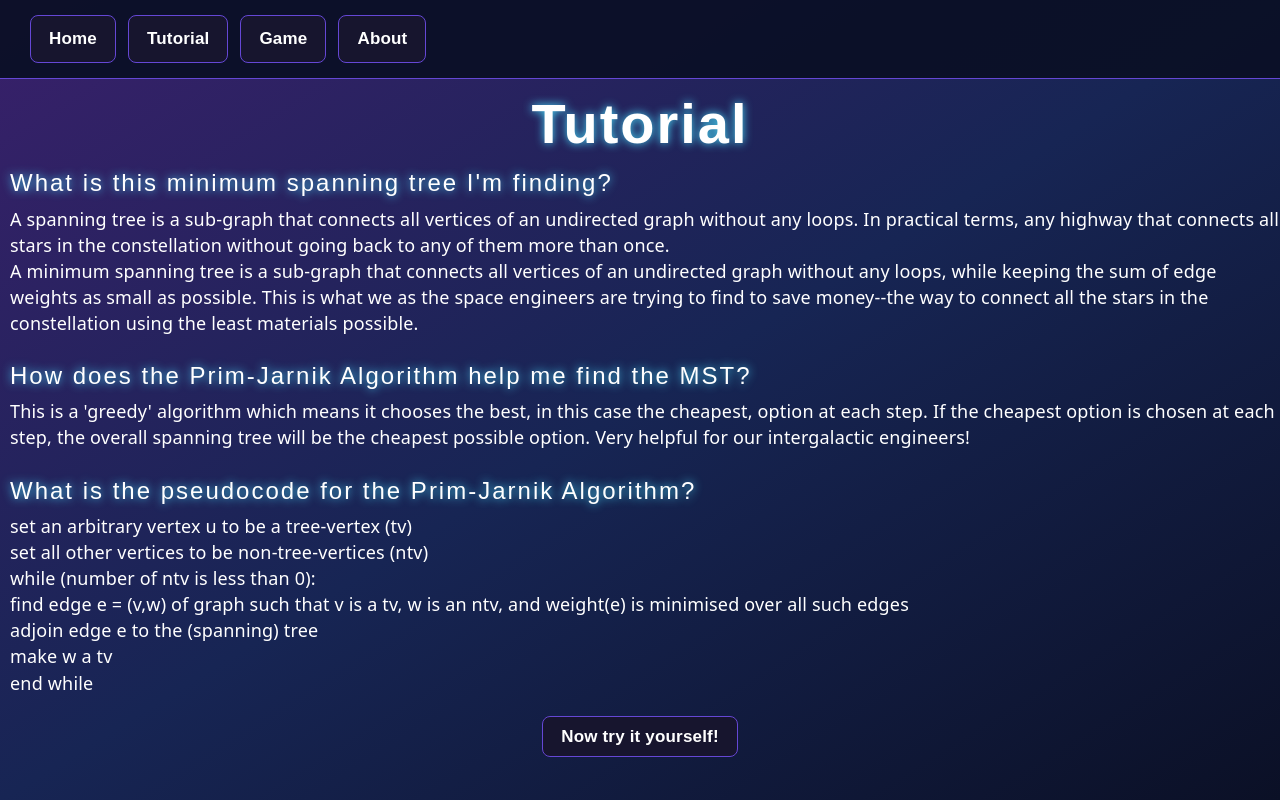
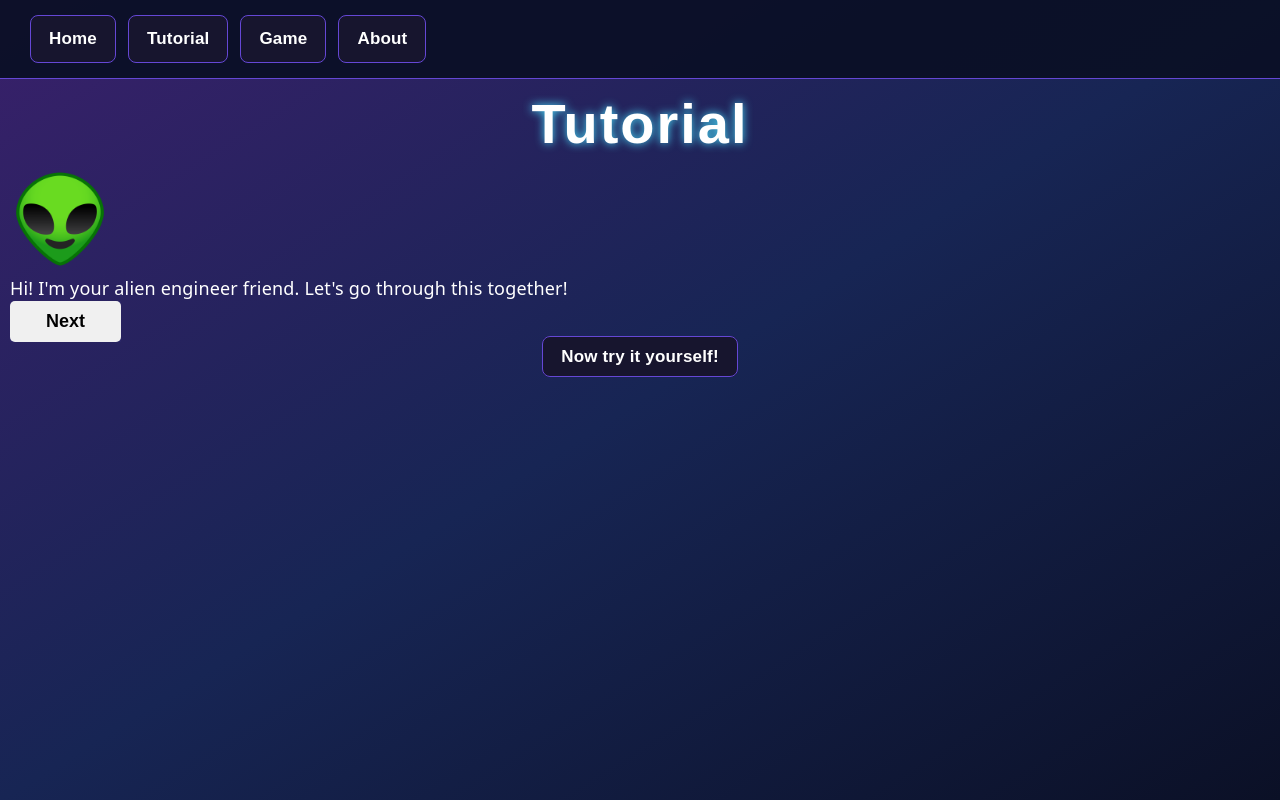
Before and after one commit to Eiznek-II/doyouhavetheguts2026, a React (Vite) app in the folder spanning-the-stars/: page /tutorial in a window 1280 px wide. Built offline with nearby package versions, Linux system fonts and the light colour scheme; grey boxes are pictures that could not be loaded.

Commit message:
talking alien functionality added

```diff
--- a/spanning-the-stars/src/assets/styles/tutorial.css
+++ b/spanning-the-stars/src/assets/styles/tutorial.css
@@ -31,3 +31,7 @@
     vertical-align: right;
     padding: 10%;
 }
+.character {
+    width: 100px;
+    vertical-align: right;
+}
--- /dev/null
+++ b/spanning-the-stars/src/components/dialogue.jsx
@@ -0,0 +1,27 @@
+import { useState } from "react";
+import TalkingText from "./talking-text";
+
+export default function Dialogue({ lines }) {
+  const [index, setIndex] = useState(0);
+
+  const handleNext = () => {
+    if (index < lines.length - 1) {
+      setIndex(index + 1);
+    }
+  };
+
+  return (
+    <div>
+        {lines.slice(0, index + 1).map((line, i) => (
+            <TalkingText key={i} text={line} />
+        ))}
+
+
+      {index < lines.length - 1 && (
+        <button onClick={handleNext} className="next-dialogue-button">
+          Next
+        </button>
+      )}
+    </div>
+  );
+}
--- /dev/null
+++ b/spanning-the-stars/src/components/talking-text.jsx
@@ -0,0 +1,17 @@
+import { useState, useEffect } from "react";
+
+export default function TalkingText({ text }) {
+  const [displayed, setDisplayed] = useState("");
+
+  useEffect(() => {
+    let i = 0;
+    const interval = setInterval(() => {
+      setDisplayed(text.slice(0, i));
+      i++;
+      if (i > text.length) clearInterval(interval);
+    }, 40);
+    return () => clearInterval(interval);
+  }, [text]);
+
+  return <p>{displayed}</p>;
+}
--- a/spanning-the-stars/src/pages/Tutorial.jsx
+++ b/spanning-the-stars/src/pages/Tutorial.jsx
@@ -1,5 +1,8 @@
 import "../assets/styles/tutorial.css"
-import { Link } from "react-router-dom";
+import { Link } from "react-router-dom"
+import TalkingText from "../components/talking-text"
+import Dialogue from "../components/dialogue";
+
 
 
 export default function Tutorial() {
@@ -7,22 +10,27 @@ export default function Tutorial() {
     <div>
         <h1>Tutorial</h1>
         <div className='tutorial_info'>
-        <h2>What is this minimum spanning tree I'm finding?</h2>
-        <p>A spanning tree is a sub-graph that connects all vertices of an undirected graph without any loops. In practical terms, any highway that connects all stars in the constellation without going back to any of them more than once.</p>
-        <p>A minimum spanning tree is a sub-graph that connects all vertices of an undirected graph without any loops, while keeping the sum of edge weights as small as possible. This is what we as the space engineers are trying to find to save money--the way to connect all the stars in the constellation using the least materials possible.</p>
-        <br></br>
-        <h2>How does the Prim-Jarnik Algorithm help me find the MST?</h2>
-        <p>This is a 'greedy' algorithm which means it chooses the best, in this case the cheapest, option at each step. If the cheapest option is chosen at each step, the overall spanning tree will be the cheapest possible option. Very helpful for our intergalactic engineers!</p>
-        <br></br>
-        <h2>What is the pseudocode for the Prim-Jarnik Algorithm?</h2>
-        <p>set an arbitrary vertex u to be a tree-vertex (tv)</p>
-        <p>set all other vertices to be non-tree-vertices (ntv)</p>
-        <p>while (number of ntv is less than 0):</p>
-        <p>find edge e = (v,w) of graph such that v is a tv, w is an ntv, and weight(e) is minimised over all such edges</p>
-        <p>adjoin edge e to the (spanning) tree</p>
-        <p>make w a tv</p>
-        <p>end while</p>
-        <br></br>
+            <div className="character-box">
+            <img src="/alien.png" alt="Guide" className="character" />
+            <Dialogue
+                lines={[
+                "Hi! I'm your alien engineer friend. Let's go through this together!",
+                "What is this minimum spanning tree I'm finding?",
+                "A spanning tree is a sub-graph that connects all vertices of an undirected graph without any loops. In practical terms, any highway that connects all stars in the constellation without going back to any of them more than once. A minimum spanning tree is a sub-graph that connects all vertices of an undirected graph without any loops, while keeping the sum of edge weights as small as possible. This is what we as the space engineers are trying to find to save money--the way to connect all the stars in the constellation using the least materials possible.",
+                "How does the Prim-Jarnik Algorithm help me find the MST?",
+                "This is a 'greedy' algorithm which means it chooses the best, in this case the cheapest, option at each step. If the cheapest option is chosen at each step, the overall spanning tree will be the cheapest possible option. Very helpful for our intergalactic engineers!",
+                "What is the pseudocode for the Prim-Jarnik Algorithm?",
+                "We'll go through this one step-by-step!",
+                "First, set an arbitrary vertex u to be a tree-vertex (tv) and set all other vertices to be non-tree-vertices (ntv)",
+                "then, while the number of ntv is less than 0:",
+                "find edge e = (v,w) of graph such that v is a tv, w is an ntv, and weight(e) is minimised over all such edges",
+                "adjoin edge e to the (spanning) tree",
+                "make w a tv",
+                "continue while until done",
+                "Hope this tutorial was helpful! :)"
+                ]}
+            />
+            </div>
         </div>
         <Link to ="/tutorialtwo" className="next-button">Now try it yourself!</Link>
     </div>
```
Also changed, not shown: spanning-the-stars/public/alien.png (added).
